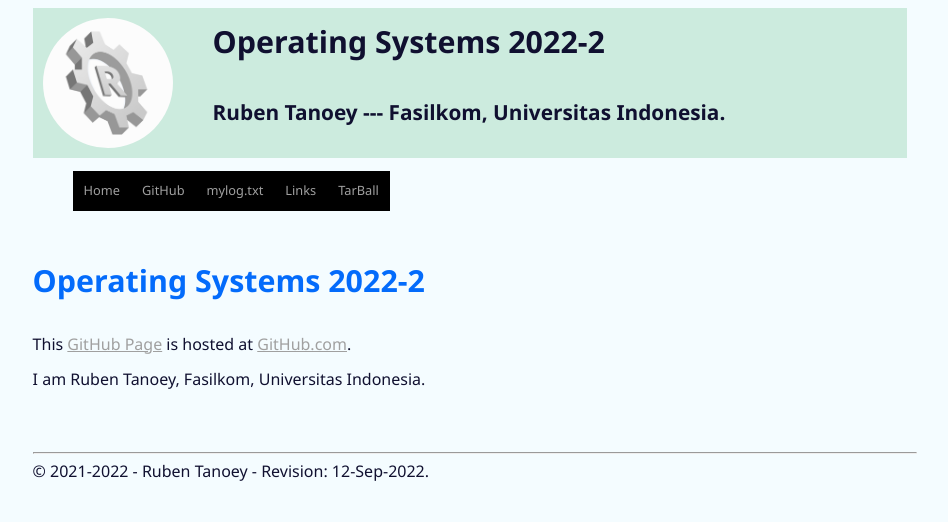
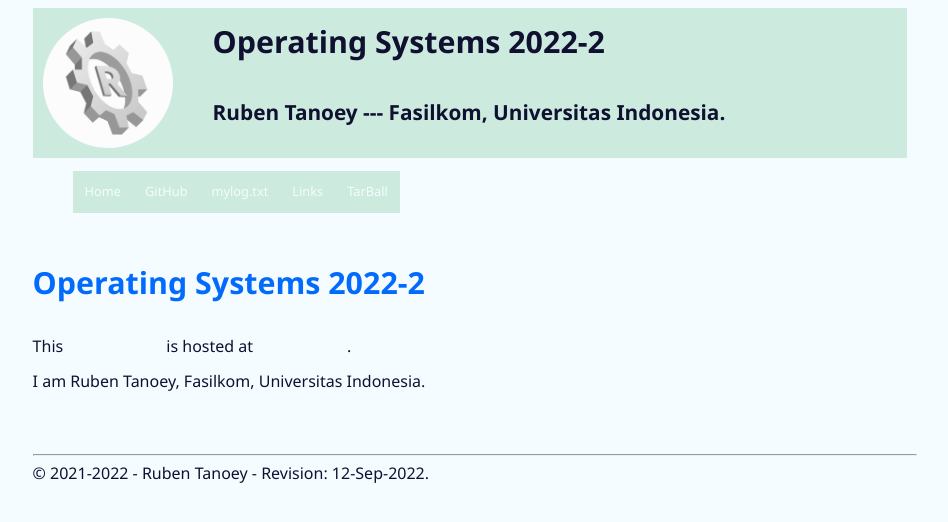
Before and after one commit to rubentanoey/os222, a Jekyll site: the page built from index.md, in a window 1280 px wide. Shown: the top 522 px of the page, without its empty margins (165-1113 px from the left). Built offline with Jekyll 4.4.1, drawn with Linux system fonts in a browser that asks for light colours.

Commit message:
GitHub Page styling

```diff
--- a/assets/css/style.css
+++ b/assets/css/style.css
@@ -54,11 +54,12 @@
 }
 
 .container a {
-  color: #a0a0a0;
+  color: #F4FCFF;
+  border-radius: 25px;
 }
 
 .container a:hover {
-  color: #f0f0f0;
+  color: #F4FCFF;
 }
 
 .row {
@@ -145,8 +146,8 @@
 
 .navbar ul li {
   display:          inline-block;
-  background-color: hsla(0,     0%,    0%, 1);
-  padding:          11px;
+  background-color: #CCEBDE;
+  padding:          12px;
 }
 
 .navbar ul li a {
@@ -157,7 +158,6 @@
   background-color: #036BFB;
   font-size:        1em;
   font-weight:      bold;
-  padding:          2px;
 }
 
 pre {
```
